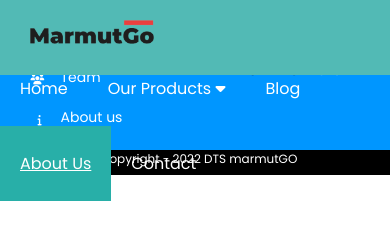
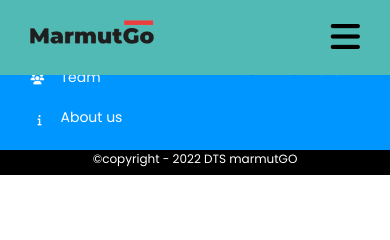
Before and after one commit to novalentino94/marmut-go, a plain HTML site: page index.html in a window 390 px wide. Drawn offline with Linux system fonts and the light colour scheme.

Commit message:
update responsive header

```diff
--- a/index.html
+++ b/index.html
@@ -7,6 +7,7 @@
     <title>Marmut Go</title>
     <link rel="stylesheet" href="https://cdnjs.cloudflare.com/ajax/libs/font-awesome/6.1.2/css/all.min.css">
     <link rel="stylesheet" href="stylesheet.css">
+    <link rel="stylesheet" href="responsive.css">
 </head>
 
 <body>
@@ -15,6 +16,7 @@
         <div class="header-left">
             <img class="logo" src="image/Free_Sample_By_Wix_2.png">
         </div>
+        <a href="#" class="menu-icon"><span class="fa fa-bars"></span></a>
         <div class="navbar">
             <a href="#">Home</a>
             <div class="dropdown">
--- /dev/null
+++ b/responsive.css
@@ -0,0 +1,50 @@
+/* For Tablets */
+@media screen and (max-width: 740px) {
+    .navbar {
+        display: none;
+    }
+    .menu-icon {
+        display: block;
+    }
+}
+
+/* For Smartphones */
+/* @media all and (max-width: 670px) {
+    .lesson {
+        width: 100%;
+    }
+
+    footer {
+        text-align: center;
+    }
+
+    .btn {
+        width: 100%;
+    }
+
+    .facebook {
+        margin-bottom: 10px;
+    }
+
+    .top-wrapper {
+        text-align: left;
+    }
+
+    .header-right {
+        display: none;
+    }
+
+    .menu-icon {
+        display: block;
+    }
+
+    .top-wrapper h1 {
+        font-size: 24px;
+        line-height: 36px;
+    }
+
+    .top-wrapper p {
+        font-size: 14px;
+        line-height: 20px;
+    }
+} */
--- a/stylesheet.css
+++ b/stylesheet.css
@@ -301,4 +301,12 @@ header {
     background-color: #28afa8;
 }
 
+.menu-icon {
+    float:right;
+    line-height:75px;
+    font-size:25pt;
+    color:black;
+    padding-right:30px;
+    display:none;
+}
 /* end header */
```
